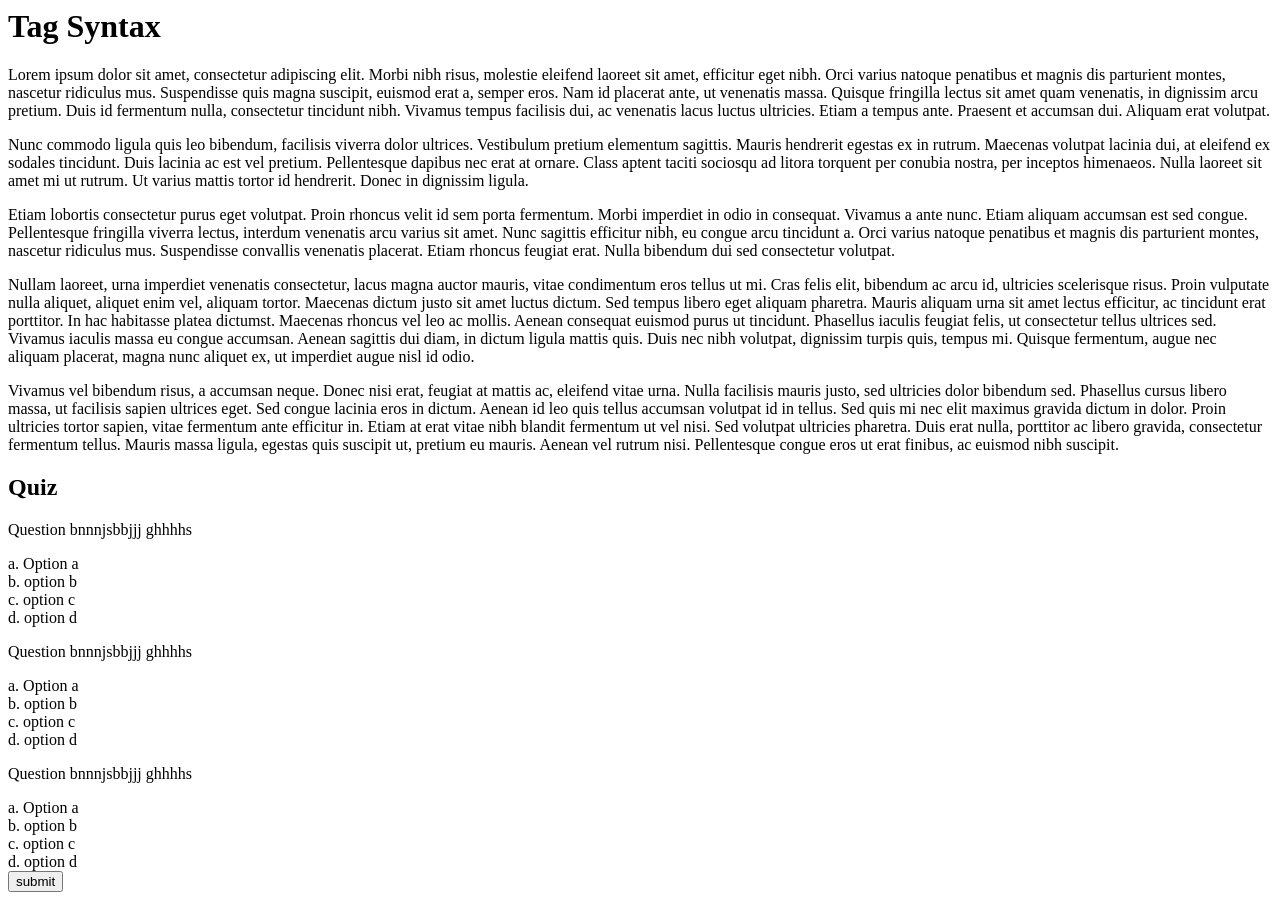
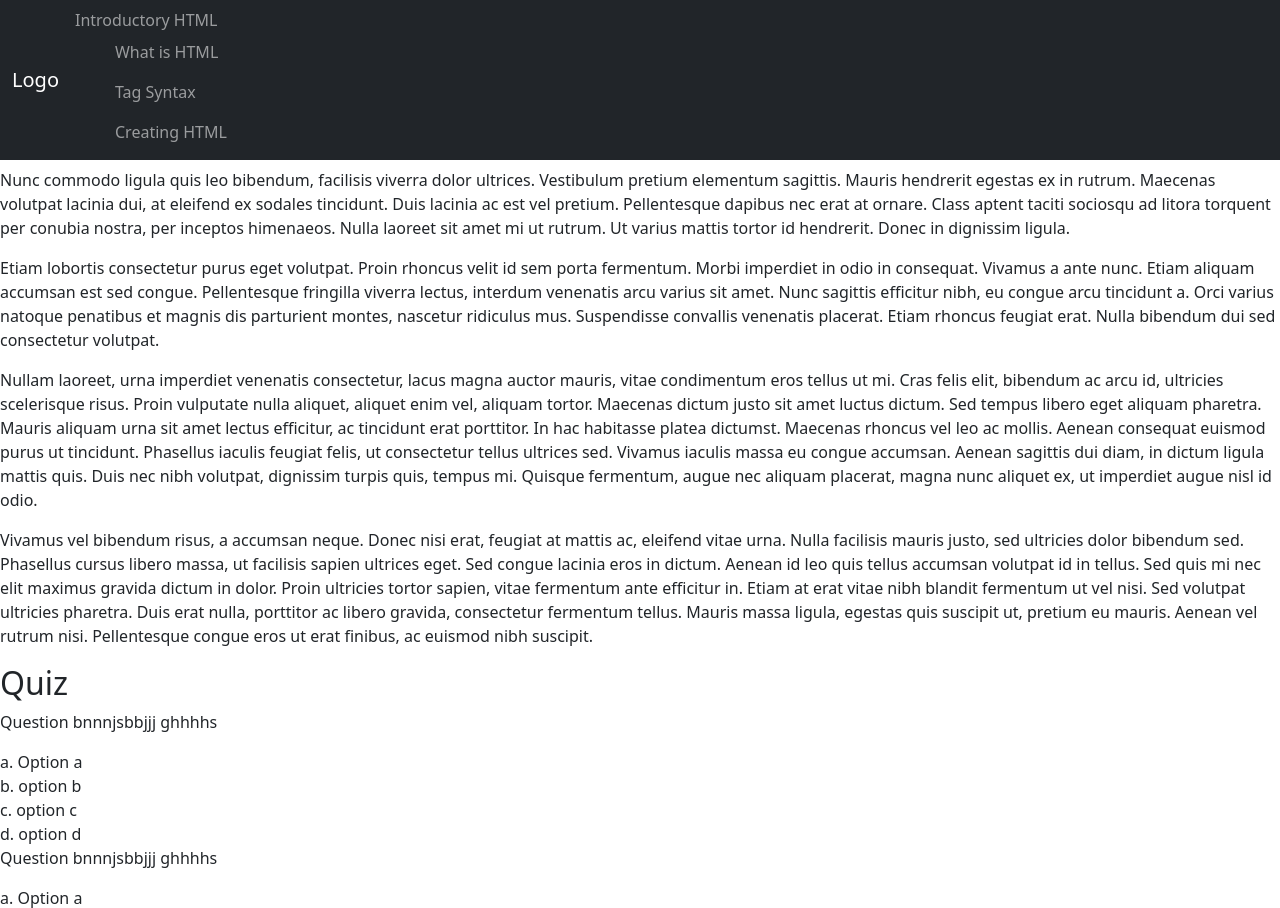
Before and after one commit to ishakuyusufmaina/C1-Introductory-HTML, a plain HTML site: page tagSyntax.html in a window 1280 px wide. Shown: the top 908 px of the page. Drawn offline with nearby package versions, Linux system fonts and the light colour scheme.

Commit message:
Update tagSyntax.html

```diff
--- a/tagSyntax.html
+++ b/tagSyntax.html
@@ -1,3 +1,44 @@
+<!DOCTYPE html>
+
+<html lan="eng">
+<head>
+  <meta name="viewport" content="width=device-width, initial-scale=1">
+  <meta charset="utf-8">
+  <meta name="author" content="Ishaku Yusuf Maina">
+  <!-- Latest compiled and minified CSS -->
+<link href="https://cdn.jsdelivr.net/npm/bootstrap@5.1.3/dist/css/bootstrap.min.css" rel="stylesheet">
+
+<!-- Latest compiled JavaScript -->
+<script src="https://cdn.jsdelivr.net/npm/bootstrap@5.1.3/dist/js/bootstrap.bundle.min.js"></script>
+</head>
+  <body>
+  <nav class="navbar navbar-expand-sm bg-dark navbar-dark fixed-top">
+
+    <div class="container-fluid">
+      <a href="#" class="navbar-brand">Logo</a>
+
+  <button class="navbar-toggler" data-bs-toggle="collapse" data-bs-target="#units">
+    <span class="navbar-toggler-icon"></span>
+  </button>
+
+  <div class="collapse navbar-collapse" id="units">
+  <ul class="navbar-nav">
+    <li class="nav-item"> <span class="navbar-text">Introductory HTML</span>
+      <ul>
+  <li class="nav-item"><a href="whatIsHtml.html" class="nav-link">What is HTML</a></li>
+  <li class="nav-item"><a class="nav-link" href="tagSyntax.html">Tag Syntax</a></li>
+  <li class="nav-item"><a class="nav-link" href="creatingHtml.html">Creating HTML</a></li>
+      </ul>
+    </li>
+  </ul>
+</div>
+
+
+
+  </div>
+ </nav>
+
+
 <h1>Tag Syntax</h1>
 <p>Lorem ipsum dolor sit amet, consectetur adipiscing elit. Morbi nibh risus, molestie eleifend laoreet sit amet, efficitur eget nibh. Orci varius natoque penatibus et magnis dis parturient montes, nascetur ridiculus mus. Suspendisse quis magna suscipit, euismod erat a, semper eros. Nam id placerat ante, ut venenatis massa. Quisque fringilla lectus sit amet quam venenatis, in dignissim arcu pretium. Duis id fermentum nulla, consectetur tincidunt nibh. Vivamus tempus facilisis dui, ac venenatis lacus luctus ultricies. Etiam a tempus ante. Praesent et accumsan dui. Aliquam erat volutpat.</p>
 
@@ -47,3 +88,8 @@ d. option d <br>
 
 <button>submit</button>
 </form>
+
+
+
+</body>
+</html>
```
